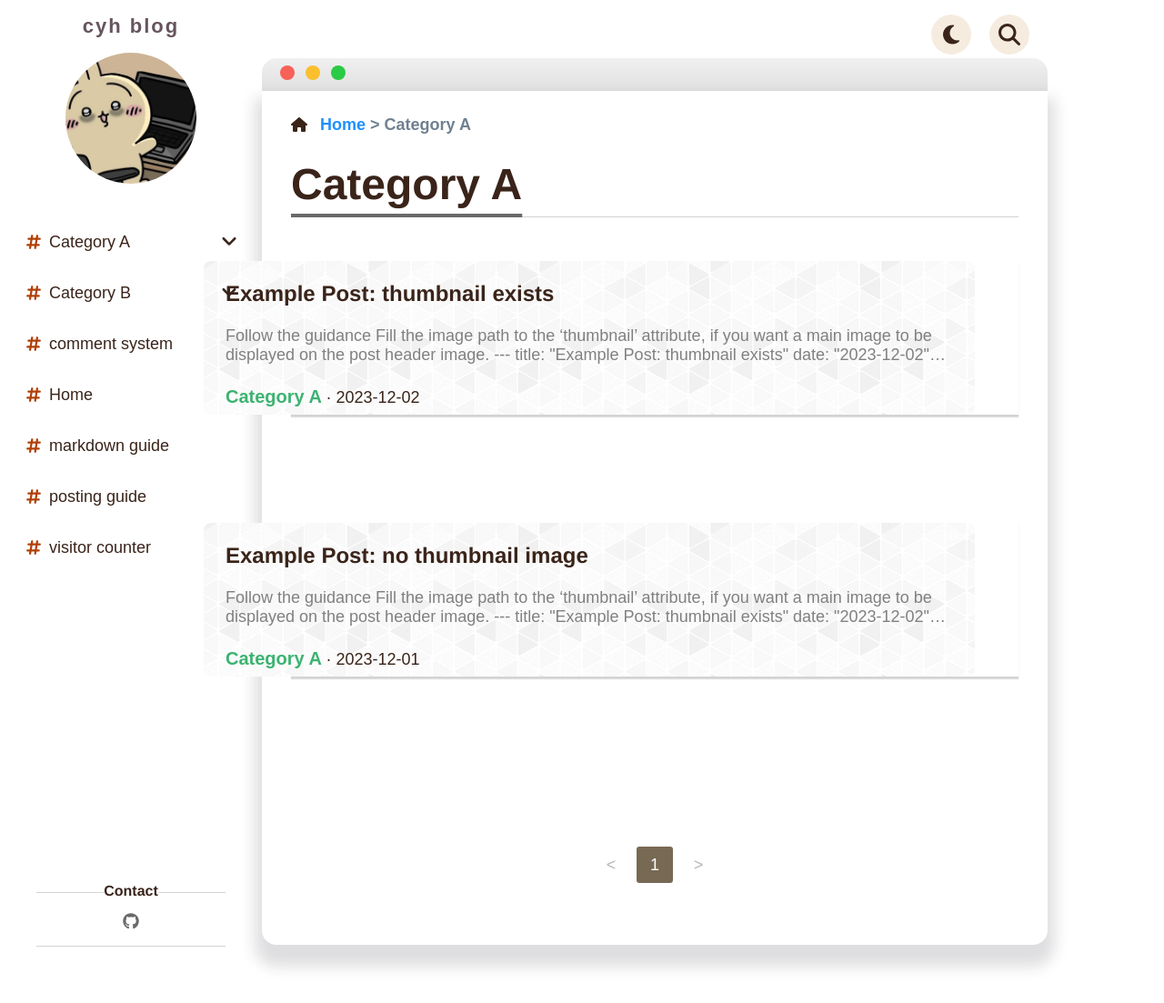
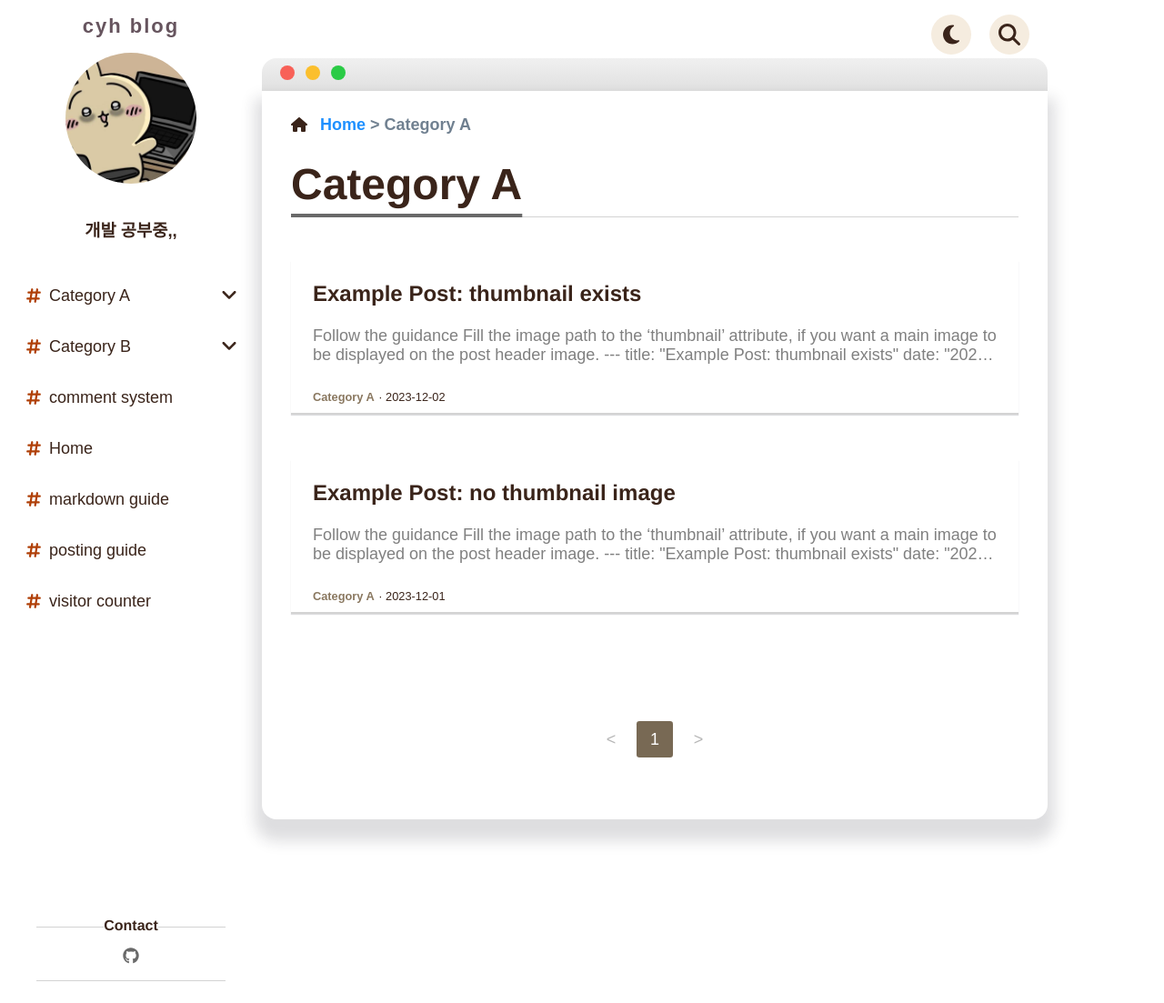
Before and after one commit to choiyeonhee1/choiyeonhee1.github.io, a Jekyll site: the page built from _pages/Category A/index.md, in a window 1280 px wide and 1103 px high. Shown: the whole window at 91% size. Built offline with Jekyll 4.4.1, drawn with Linux system fonts in a browser that asks for light colours.

Commit message:
메인화면 수정중

```diff
--- a/_includes/sidebar.html
+++ b/_includes/sidebar.html
@@ -19,6 +19,7 @@
         <a href="{{ site.baseurl | append: '/' }}" class="site-avatar" aria-label="site-avatar">
             <img src="{{ site.profile_img | prepend: site.baseurl }}" loading="lazy" alt="homepage" aria-label="homepage-button">
         </a>
+        <div class="myComment"> <h3> 개발 공부중,,</h3> </div>
     </div>
     <div class="side-info">
         {% include navigation.html %}
@@ -31,31 +32,7 @@
                         <svg xmlns="http://www.w3.org/2000/svg" viewBox="0 0 496 512"><path d="M165.9 397.4c0 2-2.3 3.6-5.2 3.6-3.3 .3-5.6-1.3-5.6-3.6 0-2 2.3-3.6 5.2-3.6 3-.3 5.6 1.3 5.6 3.6zm-31.1-4.5c-.7 2 1.3 4.3 4.3 4.9 2.6 1 5.6 0 6.2-2s-1.3-4.3-4.3-5.2c-2.6-.7-5.5 .3-6.2 2.3zm44.2-1.7c-2.9 .7-4.9 2.6-4.6 4.9 .3 2 2.9 3.3 5.9 2.6 2.9-.7 4.9-2.6 4.6-4.6-.3-1.9-3-3.2-5.9-2.9zM244.8 8C106.1 8 0 113.3 0 252c0 110.9 69.8 205.8 169.5 239.2 12.8 2.3 17.3-5.6 17.3-12.1 0-6.2-.3-40.4-.3-61.4 0 0-70 15-84.7-29.8 0 0-11.4-29.1-27.8-36.6 0 0-22.9-15.7 1.6-15.4 0 0 24.9 2 38.6 25.8 21.9 38.6 58.6 27.5 72.9 20.9 2.3-16 8.8-27.1 16-33.7-55.9-6.2-112.3-14.3-112.3-110.5 0-27.5 7.6-41.3 23.6-58.9-2.6-6.5-11.1-33.3 2.6-67.9 20.9-6.5 69 27 69 27 20-5.6 41.5-8.5 62.8-8.5s42.8 2.9 62.8 8.5c0 0 48.1-33.6 69-27 13.7 34.7 5.2 61.4 2.6 67.9 16 17.7 25.8 31.5 25.8 58.9 0 96.5-58.9 104.2-114.8 110.5 9.2 7.9 17 22.9 17 46.4 0 33.7-.3 75.4-.3 83.6 0 6.5 4.6 14.4 17.3 12.1C428.2 457.8 496 362.9 496 252 496 113.3 383.5 8 244.8 8zM97.2 352.9c-1.3 1-1 3.3 .7 5.2 1.6 1.6 3.9 2.3 5.2 1 1.3-1 1-3.3-.7-5.2-1.6-1.6-3.9-2.3-5.2-1zm-10.8-8.1c-.7 1.3 .3 2.9 2.3 3.9 1.6 1 3.6 .7 4.3-.7 .7-1.3-.3-2.9-2.3-3.9-2-.6-3.6-.3-4.3 .7zm32.4 35.6c-1.6 1.3-1 4.3 1.3 6.2 2.3 2.3 5.2 2.6 6.5 1 1.3-1.3 .7-4.3-1.3-6.2-2.2-2.3-5.2-2.6-6.5-1zm-11.4-14.7c-1.6 1-1.6 3.6 0 5.9 1.6 2.3 4.3 3.3 5.6 2.3 1.6-1.3 1.6-3.9 0-6.2-1.4-2.3-4-3.3-5.6-2z"/></svg>
                     </a></li>
                 {% endif %}
-                {% if site.email %}
-                    <li><a aria-label="My Email" href="mailto:{{ site.email }}">
-                        <svg xmlns="http://www.w3.org/2000/svg" viewBox="0 0 512 512"><path d="M48 64C21.5 64 0 85.5 0 112c0 15.1 7.1 29.3 19.2 38.4L236.8 313.6c11.4 8.5 27 8.5 38.4 0L492.8 150.4c12.1-9.1 19.2-23.3 19.2-38.4c0-26.5-21.5-48-48-48H48zM0 176V384c0 35.3 28.7 64 64 64H448c35.3 0 64-28.7 64-64V176L294.4 339.2c-22.8 17.1-54 17.1-76.8 0L0 176z"/></svg>
-                    </a></li>
-                {% endif %}
-                {% if site.twitter_username %}
-                    <li><a aria-label="My Twitter" href="https://twitter.com/{{ site.twitter_username }}">
-                        <svg xmlns="http://www.w3.org/2000/svg" viewBox="0 0 512 512"><path d="M459.4 151.7c.3 4.5 .3 9.1 .3 13.6 0 138.7-105.6 298.6-298.6 298.6-59.5 0-114.7-17.2-161.1-47.1 8.4 1 16.6 1.3 25.3 1.3 49.1 0 94.2-16.6 130.3-44.8-46.1-1-84.8-31.2-98.1-72.8 6.5 1 13 1.6 19.8 1.6 9.4 0 18.8-1.3 27.6-3.6-48.1-9.7-84.1-52-84.1-103v-1.3c14 7.8 30.2 12.7 47.4 13.3-28.3-18.8-46.8-51-46.8-87.4 0-19.5 5.2-37.4 14.3-53 51.7 63.7 129.3 105.3 216.4 109.8-1.6-7.8-2.6-15.9-2.6-24 0-57.8 46.8-104.9 104.9-104.9 30.2 0 57.5 12.7 76.7 33.1 23.7-4.5 46.5-13.3 66.6-25.3-7.8 24.4-24.4 44.8-46.1 57.8 21.1-2.3 41.6-8.1 60.4-16.2-14.3 20.8-32.2 39.3-52.6 54.3z"/></svg>
-                    </a></li>
-                {% endif %}
-                {% if site.instagram_username %}
-                    <li><a aria-label="My Instagram" href="https://www.instagram.com/{{ site.instagram_username }}">
-                        <svg xmlns="http://www.w3.org/2000/svg" viewBox="0 0 448 512"><path d="M224.1 141c-63.6 0-114.9 51.3-114.9 114.9s51.3 114.9 114.9 114.9S339 319.5 339 255.9 287.7 141 224.1 141zm0 189.6c-41.1 0-74.7-33.5-74.7-74.7s33.5-74.7 74.7-74.7 74.7 33.5 74.7 74.7-33.6 74.7-74.7 74.7zm146.4-194.3c0 14.9-12 26.8-26.8 26.8-14.9 0-26.8-12-26.8-26.8s12-26.8 26.8-26.8 26.8 12 26.8 26.8zm76.1 27.2c-1.7-35.9-9.9-67.7-36.2-93.9-26.2-26.2-58-34.4-93.9-36.2-37-2.1-147.9-2.1-184.9 0-35.8 1.7-67.6 9.9-93.9 36.1s-34.4 58-36.2 93.9c-2.1 37-2.1 147.9 0 184.9 1.7 35.9 9.9 67.7 36.2 93.9s58 34.4 93.9 36.2c37 2.1 147.9 2.1 184.9 0 35.9-1.7 67.7-9.9 93.9-36.2 26.2-26.2 34.4-58 36.2-93.9 2.1-37 2.1-147.8 0-184.8zM398.8 388c-7.8 19.6-22.9 34.7-42.6 42.6-29.5 11.7-99.5 9-132.1 9s-102.7 2.6-132.1-9c-19.6-7.8-34.7-22.9-42.6-42.6-11.7-29.5-9-99.5-9-132.1s-2.6-102.7 9-132.1c7.8-19.6 22.9-34.7 42.6-42.6 29.5-11.7 99.5-9 132.1-9s102.7-2.6 132.1 9c19.6 7.8 34.7 22.9 42.6 42.6 11.7 29.5 9 99.5 9 132.1s2.7 102.7-9 132.1z"/></svg>
-                    </a></li>
-                {% endif %}
-                {% if site.facebook_username %}
-                    <li><a aria-label="My Facebook" href="https://www.facebook.com/{{ site.facebook_username }}">
-                        <svg xmlns="http://www.w3.org/2000/svg" viewBox="0 0 512 512"><path d="M512 256C512 114.6 397.4 0 256 0S0 114.6 0 256C0 376 82.7 476.8 194.2 504.5V334.2H141.4V256h52.8V222.3c0-87.1 39.4-127.5 125-127.5c16.2 0 44.2 3.2 55.7 6.4V172c-6-.6-16.5-1-29.6-1c-42 0-58.2 15.9-58.2 57.2V256h83.6l-14.4 78.2H287V510.1C413.8 494.8 512 386.9 512 256h0z"/></svg>
-                    </a></li>
-                {% endif %}
-                {% if site.linkedin_username %}
-                    <li><a aria-label="My LinkedIn" href="https://www.linkedin.com/in/{{ site.linkedin_username }}">
-                        <svg xmlns="http://www.w3.org/2000/svg" viewBox="0 0 448 512"><path d="M416 32H31.9C14.3 32 0 46.5 0 64.3v383.4C0 465.5 14.3 480 31.9 480H416c17.6 0 32-14.5 32-32.3V64.3c0-17.8-14.4-32.3-32-32.3zM135.4 416H69V202.2h66.5V416zm-33.2-243c-21.3 0-38.5-17.3-38.5-38.5S80.9 96 102.2 96c21.2 0 38.5 17.3 38.5 38.5 0 21.3-17.2 38.5-38.5 38.5zm282.1 243h-66.4V312c0-24.8-.5-56.7-34.5-56.7-34.6 0-39.9 27-39.9 54.9V416h-66.4V202.2h63.7v29.2h.9c8.9-16.8 30.6-34.5 62.9-34.5 67.2 0 79.7 44.3 79.7 101.9V416z"/></svg>
-                    </a></li>
-                {% endif %}
+
             </ul>
             <hr>
 
--- a/_layouts/default.html
+++ b/_layouts/default.html
@@ -1,6 +1,7 @@
 <!DOCTYPE html>
-<html lang="en">
+<html lang="ko">
     <head>
+        <meta charset="UTF-8">
         {% include head.html %}
         <link rel="stylesheet" href="{{ '/assets/css/404.css' | prepend: site.baseurl }}">
     </head>
--- a/_sass/pagination.scss
+++ b/_sass/pagination.scss
@@ -85,9 +85,9 @@
   }
   .title_post:hover,
   .category:hover {
-    color:$color-rose;
+    color:orange;
   }
-  .category{ color:mediumseagreen !important; }
+  .category{ color:rgb(138,120,96)  }
 
   .txt_post {
     display:-webkit-box;
@@ -168,6 +168,7 @@
 .paginated-item {
   margin:3rem 0;
   height:12.5rem;
+
 }
 
 #article_content {
@@ -192,10 +193,9 @@
 
   .box_contents {
     width:100%;
-    margin:auto 0 auto -8rem;
+    margin:auto 0 auto -5rem;
     padding:8px 24px;
     background-color:rgba(255,255,255,0.95);
-    background-image:url($baseurl + "/assets/img/tile.png");
     border-radius:6px;
   }
 
@@ -226,19 +226,19 @@
 
 .category-header { font-size:3rem; }
 
-.paginated-item { height:15rem; }
+.paginated-item {  height:10.7rem; }
 
 #article_content {
 
   /* .thumbnail_post { height:15rem; }  */
 
   .box_contents {
-    margin-left:-6rem;
+    margin-left: 0rem;
     border-radius:8px;
   }
 
-  .date { font-size:1.125rem; }
-  .category { font-size:1.25rem; }
+  .date { font-size:0.8rem; }
+  .category { font-size : 0.8rem; }
   .txt_post { margin-top:1.25rem; }
 }
 
--- a/_sass/sidebar.scss
+++ b/_sass/sidebar.scss
@@ -62,6 +62,10 @@
   }
 
   img + img { border-radius:50%; }
+}
+
+.myComment{
+  margin-top : 2rem;
 }
 
 .site-tab {
@@ -263,7 +267,7 @@
 
   &:hover {
     mark {
-      color:$color-rose;
+      color: orange;
       margin-left:40px;
     }
     img {
```
